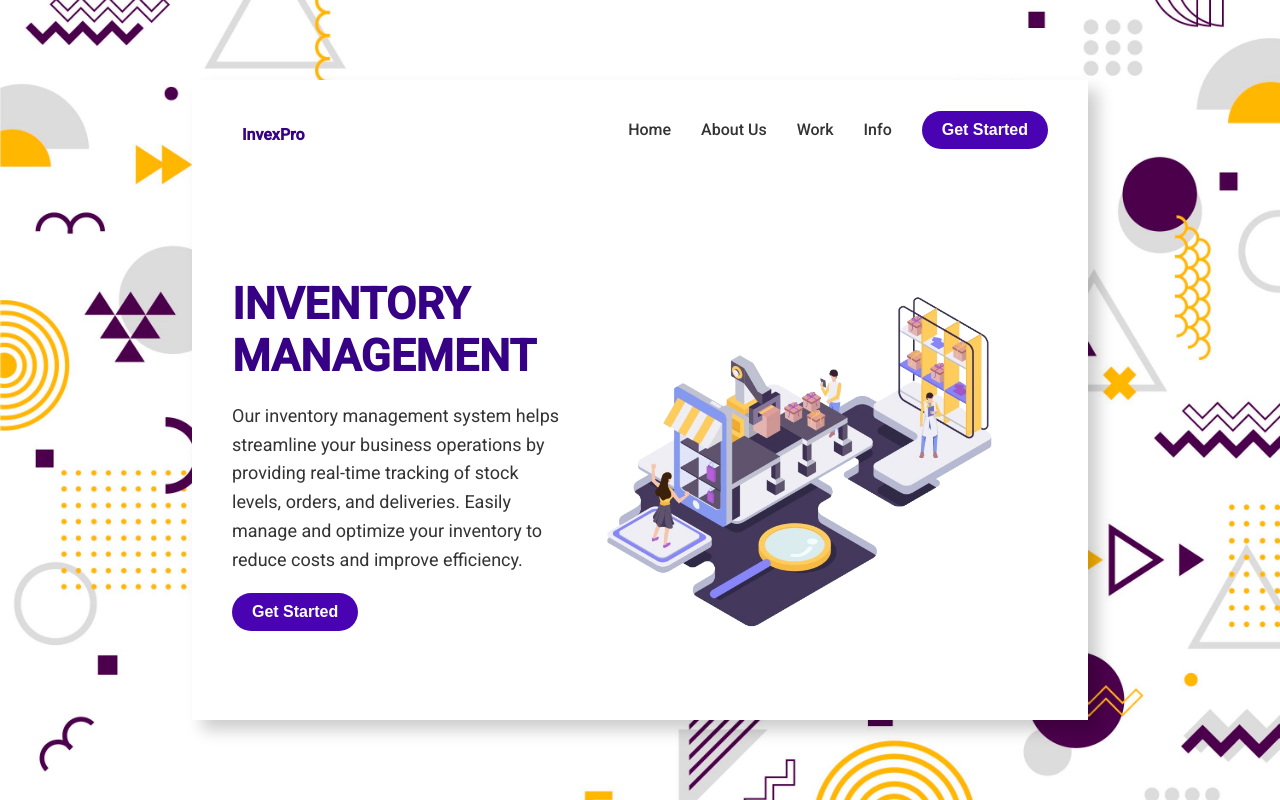
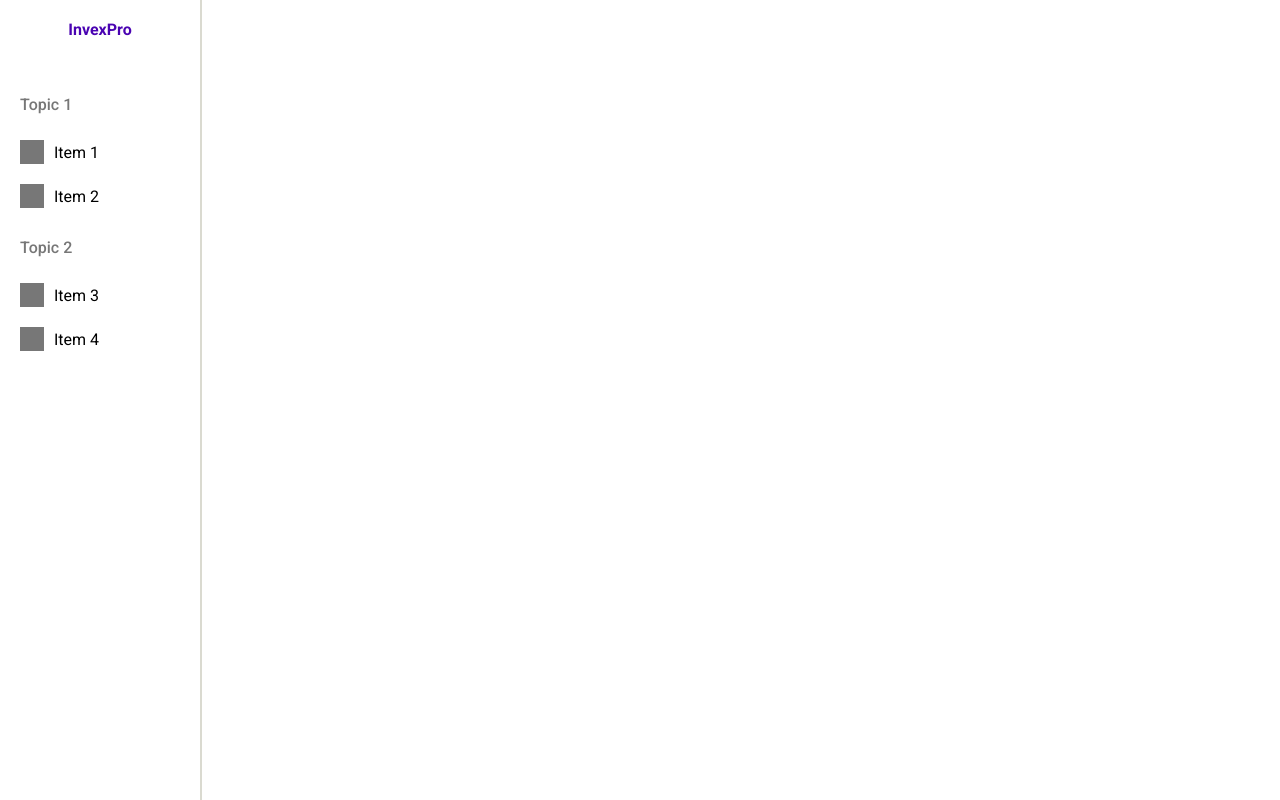
Before and after one commit to kavindunilshan/invex-pro-fo, an Angular app: page / in a window 1280 px wide. Built offline with nearby package versions, Linux system fonts and the light colour scheme.

Commit message:
sidebar added

```diff
--- a/src/app/app.component.html
+++ b/src/app/app.component.html
@@ -1 +1 @@
-<app-home/>
+<app-side-bar/>
--- a/src/app/components/side-bar/side-bar.component.css
+++ b/src/app/components/side-bar/side-bar.component.css
@@ -0,0 +1,66 @@
+.sidebar {
+  position: fixed;
+  top: 0;
+  left: 0;
+  width: 200px;
+  height: 100%;
+  background-color: #ffffff;
+  color: #000000;
+  border-right: 2px solid rgba(127, 127, 95, 0.29);
+  transition: transform 0.3s ease-in-out;
+  // transform: translateX(-100%);
+}
+
+.sidebar.expanded {
+  // transform: translateX(0);
+}
+
+.sidebar-header {
+  font-size: 16px;
+  font-weight: 700;
+  color: #4a03b2;
+  text-align: center;
+  padding: 20px;
+  background-color: #ffffff;
+}
+
+.sidebar-menu {
+  padding: 20px;
+}
+
+.sidebar-topic {
+  margin-bottom: 20px;
+}
+
+.topic-title {
+  font-size: 16px;
+  font-weight: 500;
+  color: #777777;
+}
+
+.topic-items {
+  list-style-type: none;
+  padding: 0;
+}
+
+.topic-item {
+  display: flex;
+  align-items: center;
+  padding: 10px 0;
+  cursor: pointer;
+}
+
+.topic-item:hover {
+  background-color: #555;
+}
+
+.item-icon {
+  width: 24px;
+  height: 24px;
+  background-color: #777;
+  margin-right: 10px;
+}
+
+.item-name {
+  font-size: 16px;
+}
--- a/src/app/components/side-bar/side-bar.component.html
+++ b/src/app/components/side-bar/side-bar.component.html
@@ -1 +1,33 @@
-<p>side-bar works!</p>
+<div class="sidebar">
+  <div class="sidebar-header">
+    InvexPro
+  </div>
+  <div class="sidebar-menu">
+    <div class="sidebar-topic">
+      <h3 class="topic-title">Topic 1</h3>
+      <ul class="topic-items">
+        <li class="topic-item">
+          <i class="item-icon"></i>
+          <span class="item-name">Item 1</span>
+        </li>
+        <li class="topic-item">
+          <i class="item-icon"></i>
+          <span class="item-name">Item 2</span>
+        </li>
+      </ul>
+    </div>
+    <div class="sidebar-topic">
+      <h3 class="topic-title">Topic 2</h3>
+      <ul class="topic-items">
+        <li class="topic-item">
+          <i class="item-icon"></i>
+          <span class="item-name">Item 3</span>
+        </li>
+        <li class="topic-item">
+          <i class="item-icon"></i>
+          <span class="item-name">Item 4</span>
+        </li>
+      </ul>
+    </div>
+  </div>
+</div>
--- a/src/index.html
+++ b/src/index.html
@@ -6,7 +6,7 @@
   <base href="/">
   <meta name="viewport" content="width=device-width, initial-scale=1">
   <link rel="icon" type="image/x-icon" href="favicon.ico">
-  <link href="https://fonts.googleapis.com/css?family=Roboto:300,400,500" rel="stylesheet">
+  <link href="https://fonts.googleapis.com/css?family=Roboto:300,400,500,600,700,800,900" rel="stylesheet">
 </head>
 <body>
   <app-root></app-root>
```
